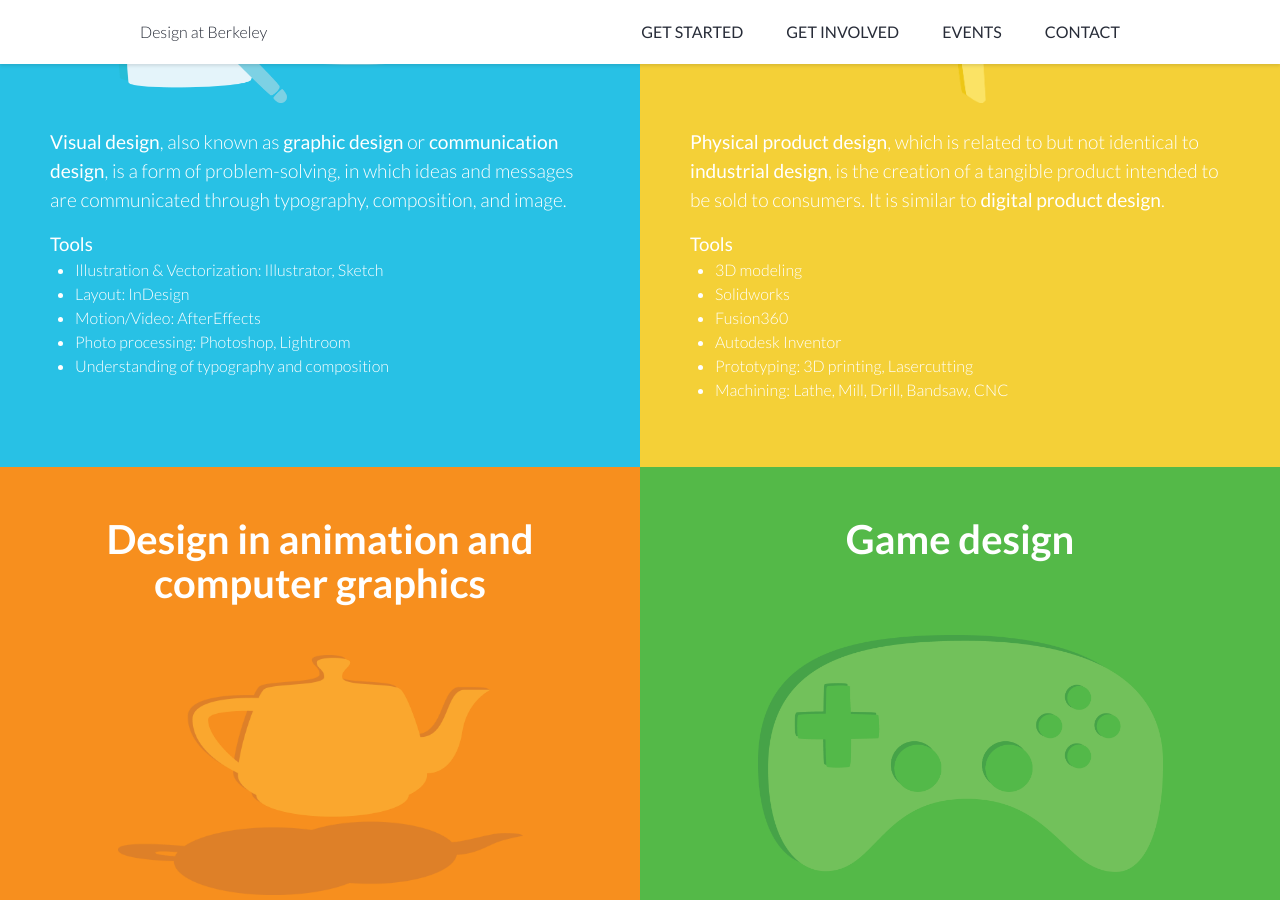
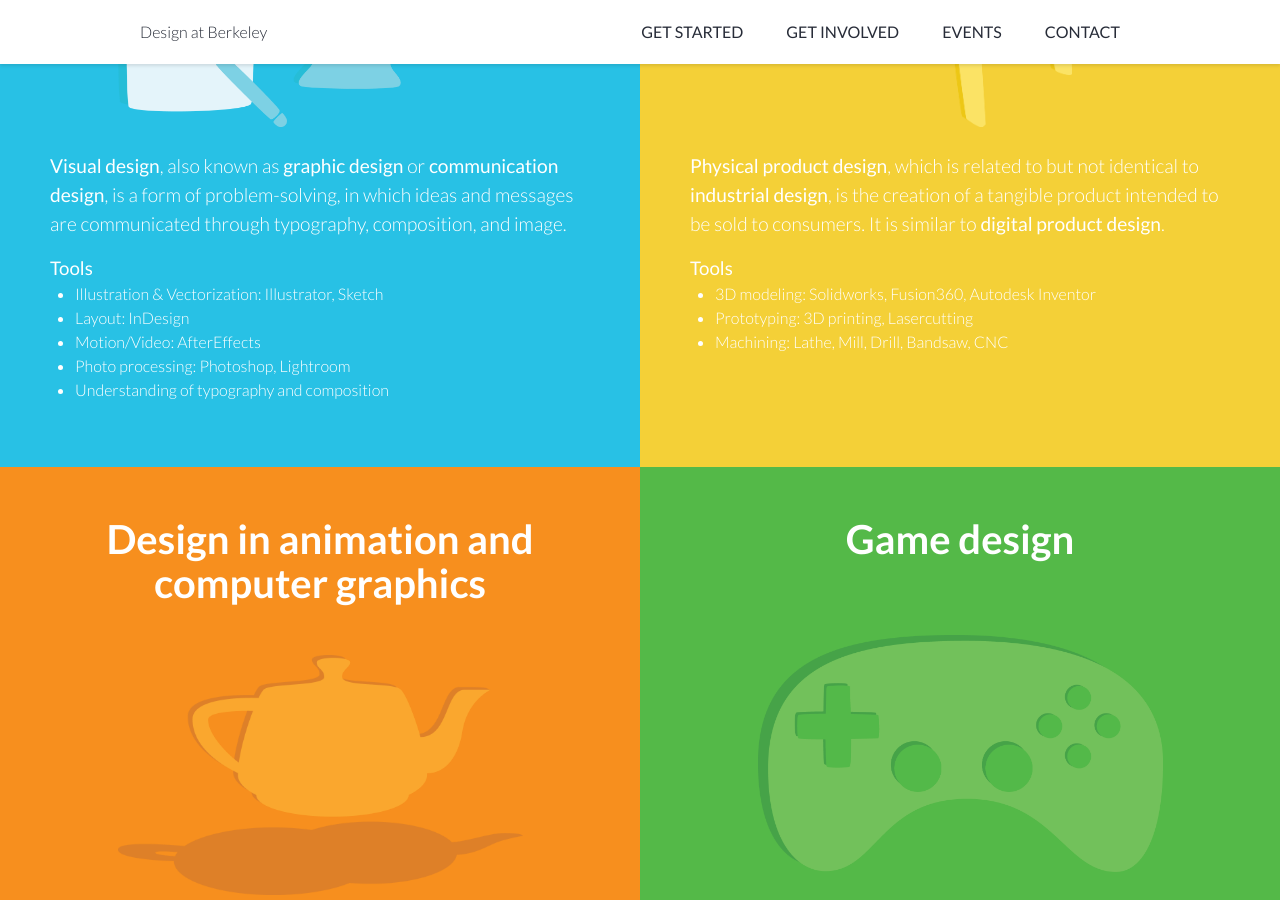
Before and after one commit to alexsg/designatberkeley, a Jekyll site: the page built from intro.md, in a window 1280 px wide and 900 px high, scrolled down 2587 px. Built offline with Jekyll 4.4.1, drawn with Linux system fonts in a browser that asks for light colours; nearby versions of some CDN libraries; some of the changed text lies outside the part shown.

```diff
--- a/_layouts/intro.html
+++ b/_layouts/intro.html
@@ -141,10 +142,7 @@
 
           <h3>Tools</h3>
           <ul class="tools">
-            <li>3D modeling</li>
-            <li>Solidworks</li>
-            <li>Fusion360</li>
-            <li>Autodesk Inventor</li>
+            <li>3D modeling: Solidworks, Fusion360, Autodesk Inventor</li>
             <li>Prototyping: 3D printing, Lasercutting</li>
             <li>Machining: Lathe, Mill, Drill, Bandsaw, CNC</li>
           </ul>
--- a/_layouts/teams.html
+++ b/_layouts/teams.html
@@ -83,7 +83,7 @@
       <img src="http://2013.igem.org/wiki/images/e/e8/Teampicberk.jpg" />
     </div>
       <h3><a href="http://www.synberc.org/igem-uc-berkeley" target="_blank">iGEM Team</a></h3>
-      <p>Team members will work with 7-9 other undergraduate students and recent high school graduates to complete a group project in synthetic biology, working closely with UCSF researchers and graduate students.</p>
+      <p>Team members will work with 7-9 other undergraduate students and recent high school graduates to complete a group project in synthetic biology, working with UCSF researchers and graduate students.</p>
     </div>
 
     <div class="card large-4 columns medium-6 columns small-12 columns">
```
Also changed, not shown: other parts of _layouts/intro.html (+2 -1 lines).
